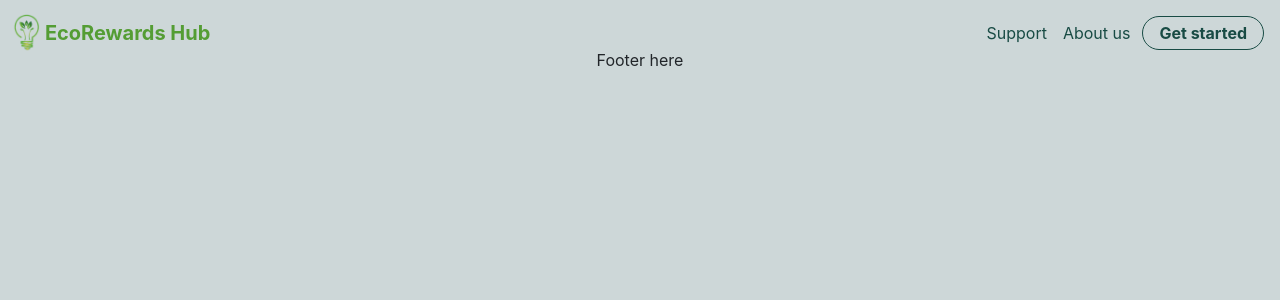
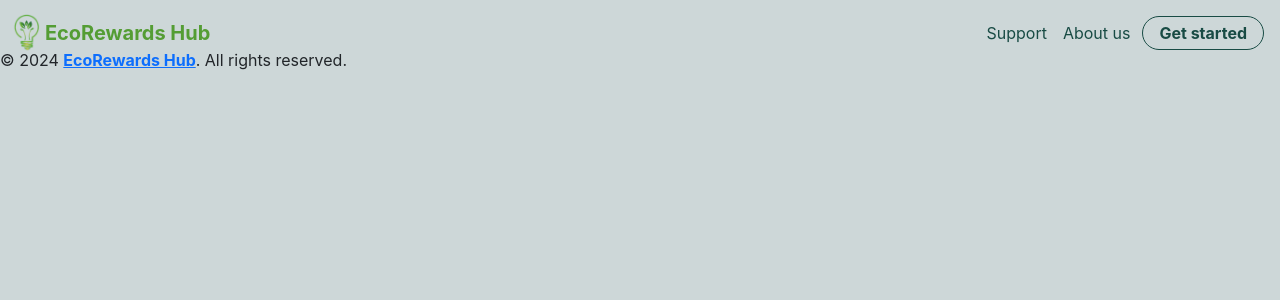
Before and after one commit to 0xAdaugo/EcoRewards_Hub, a React (Create React App) app: page / in a window 1280 px wide. Shown: the top 300 px of the page. Built offline with nearby package versions, Linux system fonts and the light colour scheme.

Commit message:
Added dynamic current year to footer

```diff
--- a/src/components/common/Footer.js
+++ b/src/components/common/Footer.js
@@ -1,7 +1,15 @@
 export default function Footer() {
+  const currentYear = new Date().getFullYear();
+
   return (
     <footer className="pt-5">
-      <p className="text-center">Footer here</p>
+      <p className="text-cente">
+        &copy; {currentYear}{" "}
+        <a href="./">
+          <strong>EcoRewards Hub</strong>
+        </a>
+        . All rights reserved.
+      </p>
     </footer>
   );
 }
```
